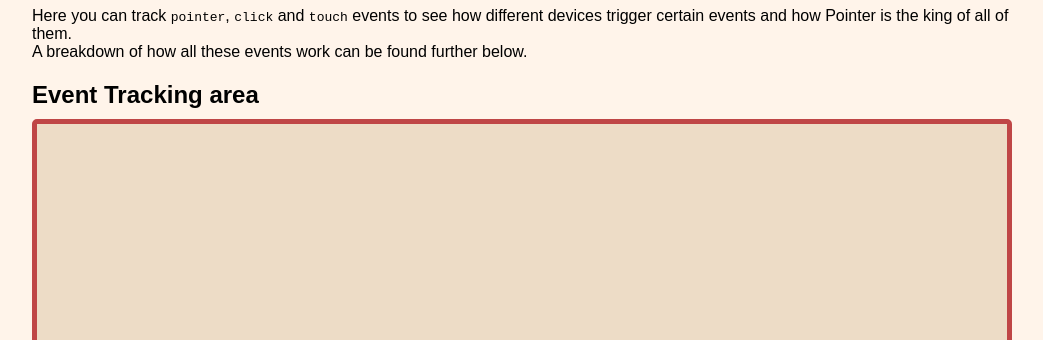
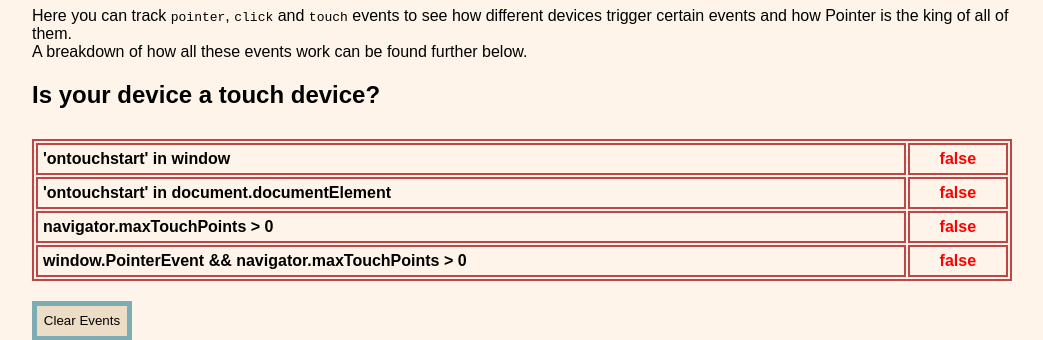
Before and after one commit to LapworthAaron/Click-Events, a plain HTML site: page index.html in a window 1280 px wide. Shown: the part 93-433 px from the top of the page, without its empty margins (118-1161 px from the left). Drawn offline with Linux system fonts and the light colour scheme.

Commit message:
add clear and touch table

```diff
--- a/index.html
+++ b/index.html
@@ -14,6 +14,26 @@
 			<div class="event__copy">A breakdown of how all these events work can be found further below.</div>
 		</div>
 		<div class="event__wrapper">
+			<h2>Is your device a touch device?</h2>
+			<table class="test_table">
+				<tr>
+					<th>'ontouchstart' in window</th>
+    				<th id="test1"></th>
+				</tr>
+				<tr>
+					<th>'ontouchstart' in document.documentElement</th>
+    				<th id="test2"></th>
+				</tr>
+				<tr>
+					<th>navigator.maxTouchPoints > 0</th>
+    				<th id="test3"></th>
+				</tr>
+				<tr>
+					<th>window.PointerEvent && navigator.maxTouchPoints > 0</th>
+    				<th id="test4"></th>
+				</tr>
+			</table>
+			<button class="clearBtn">Clear Events</button>
 			<div class="event__container-wrapper">
 				<h2>Event Tracking area</h2>
 				<div id="eventContainer" class="event__container">
@@ -23,7 +43,7 @@
 
 			<div class="event__container-output">
 				<div>
-					<h2>All Events</h2>
+					<h2>All Events (time)</h2>
 					<div id="eventOutput" class="event__output">
 					</div>
 				</div>
--- a/script.js
+++ b/script.js
@@ -18,7 +18,7 @@ const events = [
 // Attach listeners to the whole document (or any element you want)
 events.forEach(eventName => {
     eventContainer.addEventListener(eventName, e => {
-        console.log(e);
+        // console.log(e);
         // 1. Create a new <p> element
         const p = document.createElement('p');
         // 2. Add text to the <p>
@@ -45,3 +45,27 @@ events.forEach(eventName => {
         }
     });
 });
+
+
+const clearBtn = document.querySelector('.clearBtn');
+clearBtn.addEventListener("click", (e) => {
+    e.preventDefault();
+    document.getElementById('eventOutput').innerHTML = '';
+    document.getElementById('eventOutputTouch').innerHTML = '';
+    document.getElementById('eventOutputPointer').innerHTML = '';
+    document.getElementById('eventOutputClick').innerHTML = '';
+})
+
+
+const hasTouchEvents = 'ontouchstart' in window;
+document.querySelector('#test1').innerHTML = hasTouchEvents;
+document.querySelector('#test1').classList.add(hasTouchEvents);
+const isTouchDevice = 'ontouchstart' in document.documentElement;
+document.querySelector('#test2').innerHTML = isTouchDevice;
+document.querySelector('#test2').classList.add(isTouchDevice);
+const hasTouchPoints = navigator.maxTouchPoints > 0;
+document.querySelector('#test3').innerHTML = hasTouchPoints;
+document.querySelector('#test3').classList.add(hasTouchPoints);
+const hasTouchPointer = window.PointerEvent && navigator.maxTouchPoints > 0;
+document.querySelector('#test4').innerHTML = hasTouchPointer;
+document.querySelector('#test4').classList.add(hasTouchPointer);
--- a/styles.css
+++ b/styles.css
@@ -24,6 +24,41 @@ h2 {
     gap: 20px;
     justify-content: center;
     margin: 0 auto;
+}
+
+.test_table {
+    border: 2px solid #BF4646;
+
+    th {
+        border: 2px solid #BF4646;
+        padding: 5px;
+
+        &:first-child {
+            text-align: left;
+        }
+    }
+
+    .true {
+        color: green;
+    }
+
+    .false {
+        color: red;
+    }
+
+}
+
+.clearBtn {
+    border: 5px solid #7EACB5;
+    background-color: #EDDCC6;
+    width: 100px;
+    height: 40px;
+    cursor:  pointer;
+
+    &:hover {
+        border: 5px solid #EDDCC6;
+        background-color: #BF4646;
+    }
 }
 
 .event__container-wrapper {
```
